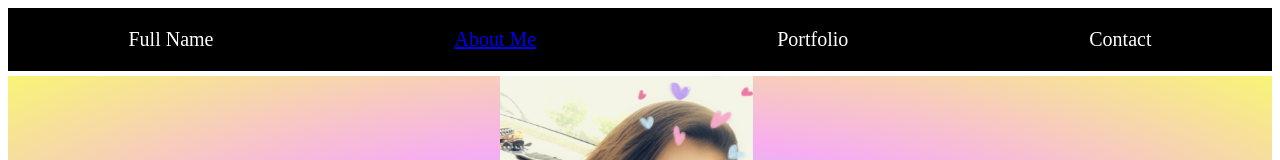
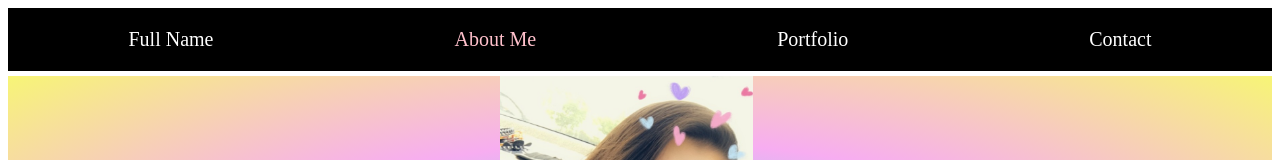
Before and after one commit to KarinaMontiel/Portfolio, a plain HTML site: page index.html in a window 1280 px wide. Shown: the top 160 px of the page. Drawn offline with Linux system fonts and the light colour scheme.

Commit message:
About me Link fixed

```diff
--- a/index.html
+++ b/index.html
@@ -6,7 +6,7 @@
     <body>
         <div class="row footer">
             <p>Full Name</p>
-            <p> <a href= "aboutMe.html">About Me </a> </p>
+            <p> <a id="aboutMeText" href= "aboutMe.html">About Me </a> </p>
             <p>Portfolio</p>
             <p>Contact</p>
         </div>
--- a/style.css
+++ b/style.css
@@ -22,3 +22,8 @@
 .aboutme{
     border:1px solid black;
 }
+
+#aboutMeText{
+    text-decoration:none;
+    color:pink;
+}
```
